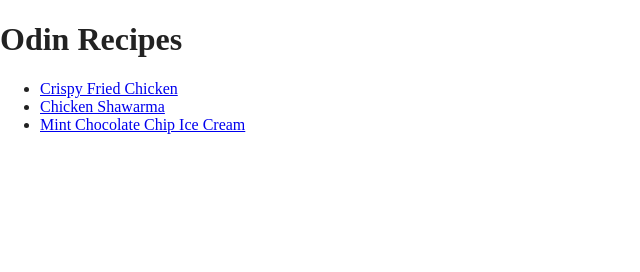
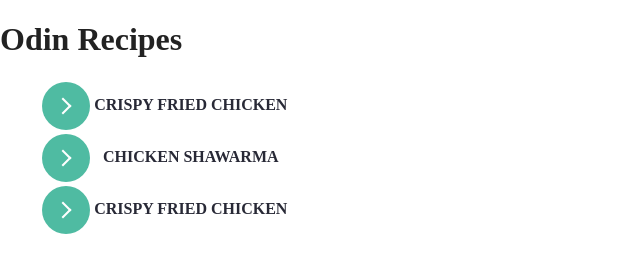
Before and after one commit to Ya-dola/odin-recipes, a website built with Parcel: page index.html in a window 1280 px wide. Shown: the whole page, without its empty margins (0-640 px from the left). Built offline with nearby package versions, Linux system fonts and the light colour scheme.

Commit message:
Added Style to Recipe List

```diff
--- a/css/cssCustom.css
+++ b/css/cssCustom.css
@@ -1,3 +1,4 @@
+/*Home Button CSS*/
 button.home {
   color: black;
   text-decoration: none;
@@ -14,7 +15,7 @@ button.home::before {
 
 button.home::after, button.home::before {
   content: '';
-  width: 0%;
+  width: 0;
   height: 2px;
   background: #f44336;
   display: block;
@@ -24,3 +25,97 @@ button.home::after, button.home::before {
 button.home:hover::after, button.home:hover::before {
   width: 100%;
 }
+
+/*Recipe List Button CSS*/
+button.nav {
+  position: relative;
+  display: inline-block;
+  cursor: pointer;
+  outline: none;
+  border: 0;
+  vertical-align: middle;
+  text-decoration: none;
+  background: transparent;
+  padding: 2px;
+  font-size: inherit;
+  font-family: inherit;
+}
+
+button.nav.item {
+  width: 17rem;
+  height: auto;
+}
+
+button.nav.item .circle {
+  transition: all 0.45s cubic-bezier(0.65, 0, 0.076, 1);
+  position: relative;
+  display: block;
+  margin: 0;
+  width: 3rem;
+  height: 3rem;
+  background: #4fbba2;
+  border-radius: 1.625rem;
+}
+
+button.nav.item .circle .icon {
+  transition: all 0.45s cubic-bezier(0.65, 0, 0.076, 1);
+  position: absolute;
+  top: 0;
+  bottom: 0;
+  margin: auto;
+  background: #fff;
+}
+
+button.nav.item .circle .icon.arrow {
+  transition: all 0.45s cubic-bezier(0.65, 0, 0.076, 1);
+  left: 0.625rem;
+  width: 1.125rem;
+  height: 0.125rem;
+  background: none;
+}
+
+button.nav.item .circle .icon.arrow::before {
+  position: absolute;
+  content: "";
+  top: -0.29rem;
+  right: 0.0625rem;
+  width: 0.625rem;
+  height: 0.625rem;
+  border-top: 0.125rem solid #fff;
+  border-right: 0.125rem solid #fff;
+  transform: rotate(45deg);
+}
+
+button.nav.item .button-text {
+  transition: all 0.45s cubic-bezier(0.65, 0, 0.076, 1);
+  position: absolute;
+  top: 0;
+  left: 0;
+  right: 0;
+  bottom: 0;
+  padding: 0.75rem 0;
+  margin: 0 0 0 1.85rem;
+  color: #282936;
+  font-weight: 700;
+  line-height: 1.6;
+  text-align: center;
+  text-transform: uppercase;
+}
+
+button.nav:hover .circle {
+  width: 100%;
+}
+
+button.nav:hover .circle .icon.arrow {
+  background: #fff;
+  transform: translate(1rem, 0);
+}
+
+button.nav:hover .button-text {
+  color: #fff;
+}
+
+/*List*/
+li.recipe {
+  list-style: none;
+}
--- a/index.html
+++ b/index.html
@@ -28,9 +28,30 @@
 
 <h1>Odin Recipes</h1>
 <ul>
-  <li><a href="recipes/friedChicken.html">Crispy Fried Chicken</a></li>
-  <li><a href="recipes/chickenShawarma.html">Chicken Shawarma</a></li>
-  <li><a href="recipes/mintChocoIceCream.html">Mint Chocolate Chip Ice Cream</a></li>
+  <li class="recipe">
+    <button class="nav item" onclick="location.href = 'recipes/friedChicken.html';">
+      <span class="circle" aria-hidden="true">
+        <span class="icon arrow"></span>
+      </span>
+      <span class="button-text">Crispy Fried Chicken</span>
+    </button>
+  </li>
+  <li class="recipe">
+    <button class="nav item" onclick="location.href = 'recipes/chickenShawarma.html';">
+      <span class="circle" aria-hidden="true">
+        <span class="icon arrow"></span>
+      </span>
+      <span class="button-text">Chicken Shawarma</span>
+    </button>
+  </li>
+  <li class="recipe">
+    <button class="nav item" onclick="location.href = 'recipes/mintChocoIceCream.html';">
+      <span class="circle" aria-hidden="true">
+        <span class="icon arrow"></span>
+      </span>
+      <span class="button-text">Crispy Fried Chicken</span>
+    </button>
+  </li>
 </ul>
 
 
```
